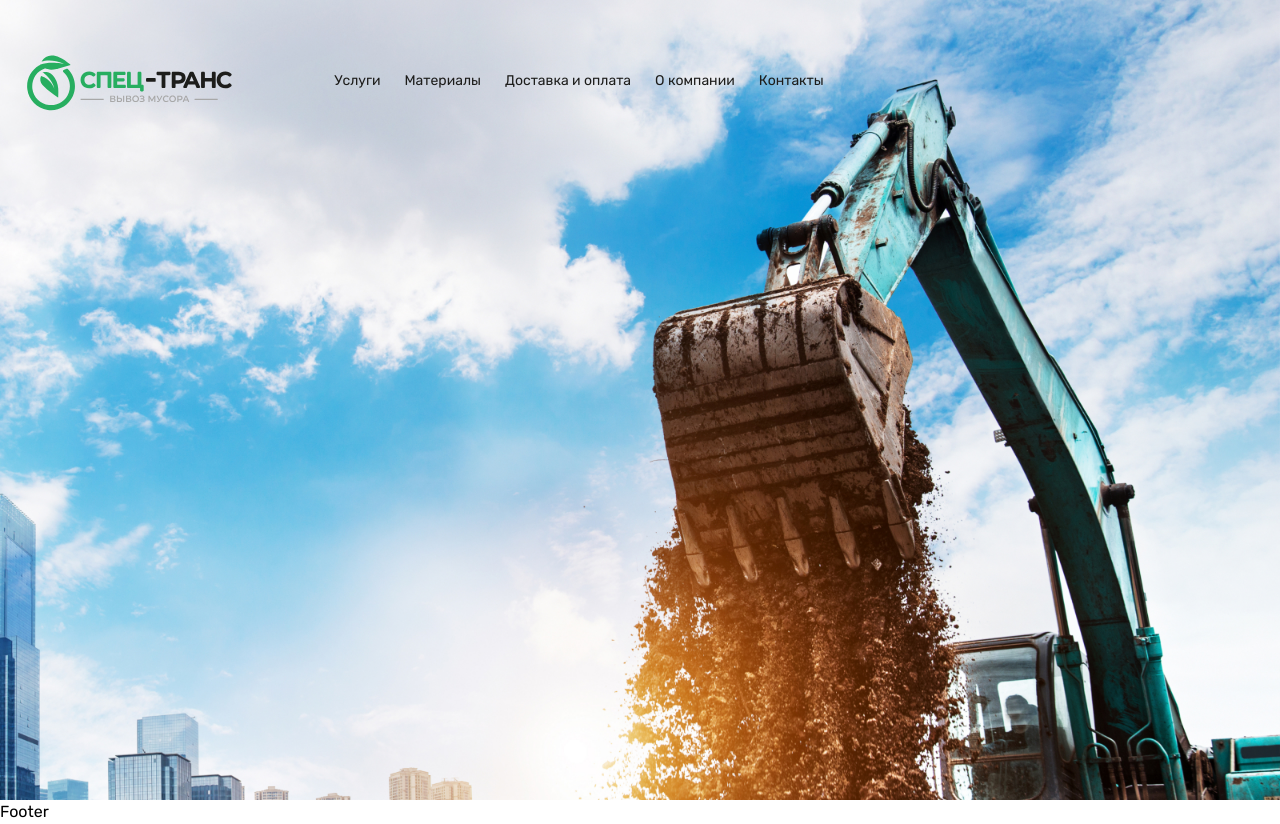
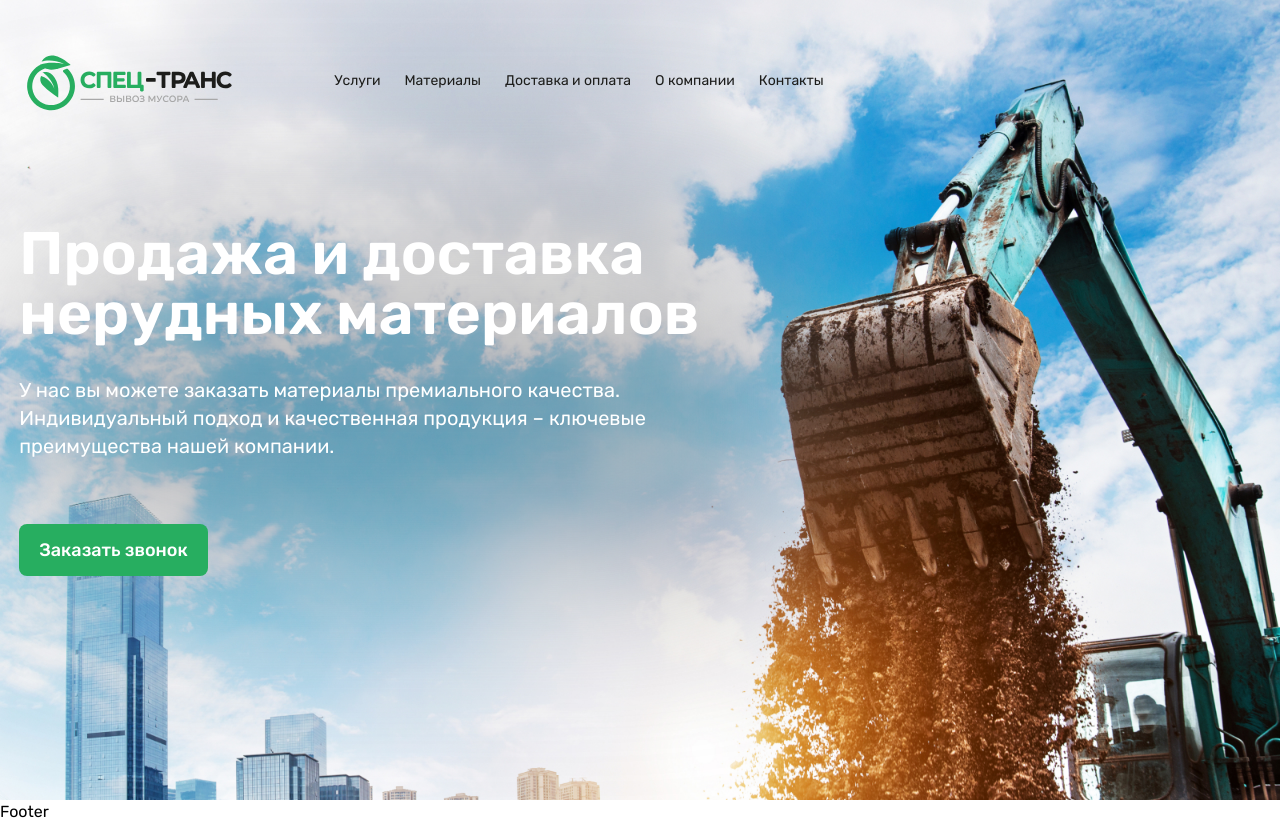
Before and after one commit to Yusupovlab/special-trans-project, a Vue app: page / in a window 1280 px wide. Built offline with nearby package versions, Linux system fonts and the light colour scheme.

Commit message:
feat: complated hero section (2023-06-06 , 22:30)

```diff
--- a/package.json
+++ b/package.json
@@ -3,7 +3,7 @@
   "version": "0.0.0",
   "private": true,
   "scripts": {
-    "dev": "vite",
+    "dev": "vite --host",
     "build": "vite build",
     "preview": "vite preview"
   },
--- a/src/layouts/HeaderLayout/HeaderLayout.vue
+++ b/src/layouts/HeaderLayout/HeaderLayout.vue
@@ -1,16 +1,16 @@
 <template>
   <header
-    class="header fixed top-0 w-full  transition-all "
+    class="header fixed top-0 z-50 w-full  transition-all "
     :class="isScrolled? 'header-scrolled lg:pt-0  ' : 'lg:pt-8 '"
   >
     <div class="container flex items-center">
       <HeaderLogo />
-      <HeaderMenu />
+      <HeaderMenu  />
       <HeaderAction @openMenu="toggleMenu" :scrolled="isScrolled"/>
     </div>
   </header>
   <Transition name="menu">
-    <HiddenMenu v-if="isOpen" @closeMenu="toggleMenu" />
+    <HiddenMenu class="z-50" v-if="isOpen" @closeMenu="toggleMenu" />
   </Transition>
 </template>
 <script>
--- a/src/pages/HomePage/sections/HeroSection.vue
+++ b/src/pages/HomePage/sections/HeroSection.vue
@@ -1,15 +1,36 @@
 <template>
-    <section class="hero h-screen  bg bg-right">
+  <section class="hero min-h-screen bg bg-right lg:bg-center flex items-end py-5 md:items-center">
+    <div class="container">
+      <div class="block max-w-3xl relative">
+        <div class="bg-layer w-full h-full bg-[#878787] opacity-50 blur-[100px] absolute left-0 top-0"></div>
+        <h1 class="title relative  text-3xl leading-9 text-white font-bold md:text-6xl">
+          Продажа и доставка нерудных материалов
+        </h1>
+        <p
+          class="subtitle relative text-white md:text-xl leading-5 my-4 lg:mt-8 lg:mb-16"
+        >
+          У нас вы можете заказать материалы премиального качества.
+          Индивидуальный подход и качественная продукция – ключевые преимущества
+          нашей компании.
+        </p>
+        <TheButton class="relative">Заказать звонок</TheButton>
+      </div>
+    </div>
+  </section>
+</template>
+<script>
+import TheButton from "../../../ui/TheButton.vue";
 
-    </section>
-</template>
+export default {
+  components: { TheButton },
+};
+</script>
+
 <style>
-.hero{
-    background-image: url(../../../assets/images/hero-bg.jpg);
-background-position: center;
-background-size: cover ;
-background-repeat: no-repeat ;
-
-
+.hero {
+  background-image: url(../../../assets/images/hero-bg.jpg);
+  background-position: center;
+  background-size: cover;
+  background-repeat: no-repeat;
 }
 </style>
```
